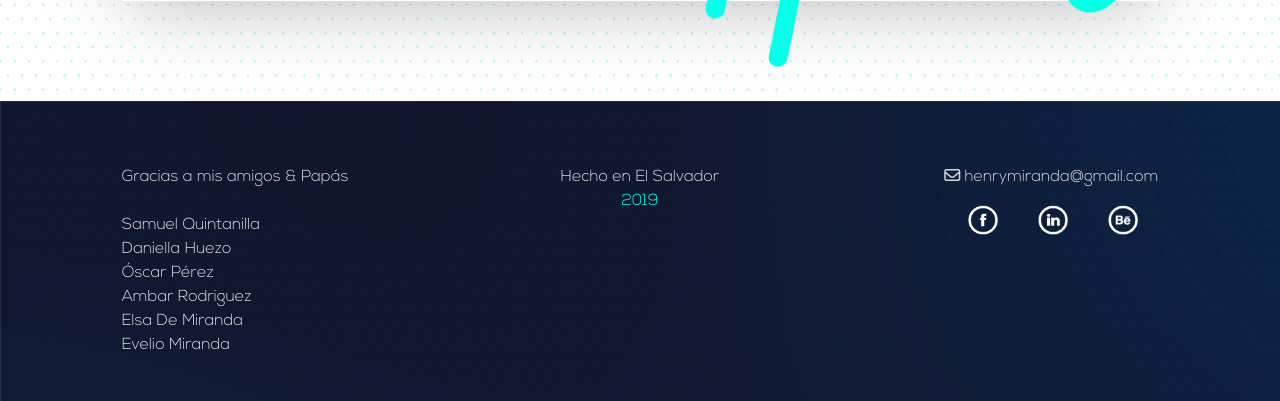
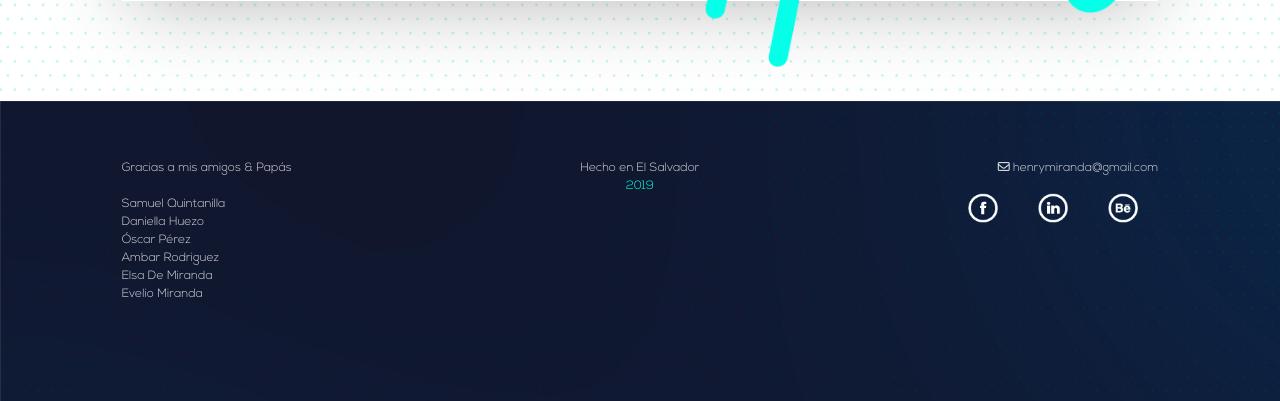
Before and after one commit to operezhernandez25/portafolio-henry-designer, a PHP site: page / in a window 1280 px wide. Shown: the part 1499-1900 px from the top of the page. Run offline with PHP 8.4, Linux system fonts and the light colour scheme; some libraries are stand-ins or nearby versions.

Commit message:
update portafolio

```diff
--- a/css/style.css
+++ b/css/style.css
@@ -146,6 +146,7 @@ i.fab {
 .footer-text{
     white-space: pre-line;
     color: #d6d7db;
+    font-size: 12px;
 }
 
 @media  screen and (max-width: 1920px){
```
